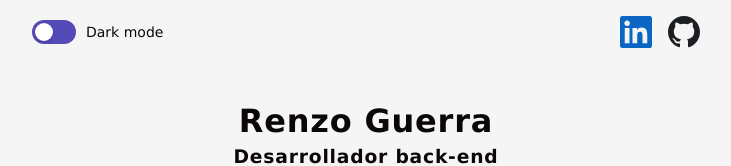
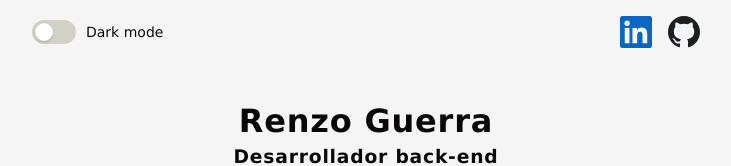
Before and after one commit to Renzo-Guerra/portafolio-web, a React (Vite) app: page / in a window 1280 px wide. Shown: the top 166 px of the page, without its empty margins (274-1005 px from the left). Built offline with nearby package versions, Linux system fonts and the light colour scheme.

Commit message:
FIX: ThemeToggle colors inverted

```diff
--- a/src/components/ThemeToggle/ThemeToggle.tsx
+++ b/src/components/ThemeToggle/ThemeToggle.tsx
@@ -25,7 +25,7 @@ export const ThemeToggle = () => {
         <div className="switch-thumb" />
       </div>
       <span className="switch-label">
-        {isLight() ? "Dark mode" : "Light mode"}
+        Dark mode
       </span>
     </button>
   );
--- a/src/components/ThemeToggle/themeToggle.css
+++ b/src/components/ThemeToggle/themeToggle.css
@@ -21,10 +21,6 @@
   position: relative;
   transition: background 0.25s ease;
   flex-shrink: 0;
-}
-
-.switch-track.light {
-  background: var(--accent-color);
 }
 
 /* La bolita */
--- a/src/index.css
+++ b/src/index.css
@@ -1,14 +1,14 @@
 :root {
   --background-color: rgb(245, 245, 245);
   --text-color: rgb(12, 7, 7);
-  --accent-color: rgb(83, 74, 183);
+  --accent-color: rgb(211, 209, 199);
   --font-family: 'Lucida Sans', 'Lucida Sans Regular', 'Lucida Grande', 'Lucida Sans Unicode', Geneva, Verdana, sans-serif;
 }
 
 :root.dark {
   --background-color: rgb(12, 7, 7);
   --text-color: rgb(245, 245, 245);
-  --accent-color: rgb(211, 209, 199);
+  --accent-color: rgb(83, 74, 183);
 }
 
 *,
```
